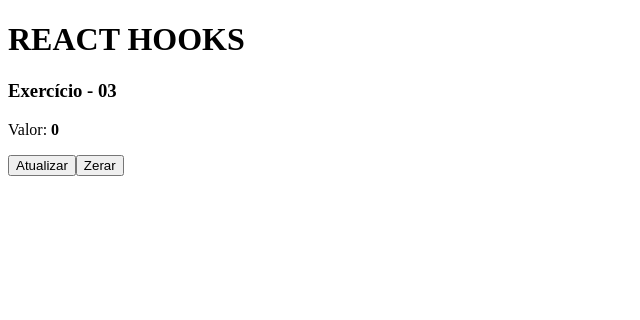
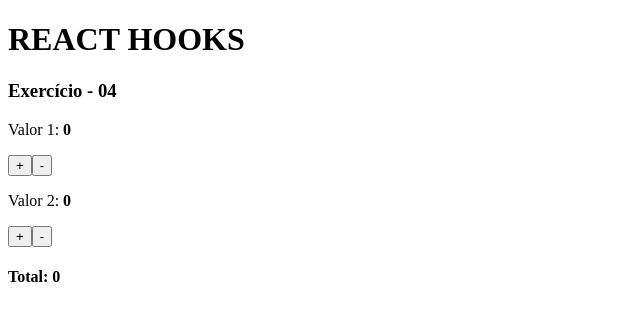
Before and after one commit to AntonielAureliano/react_next_hooks, a React (Vite) app: page / in a window 1280 px wide. Shown: the top 320 px of the page, without its empty margins (0-640 px from the left). Built offline with nearby package versions, Linux system fonts and the light colour scheme.

Commit message:
05_hooks exercício 04.

```diff
--- a/src/App.jsx
+++ b/src/App.jsx
@@ -5,7 +5,8 @@ import React from 'react';
 // import HookState02 from './components/UseState_02';
 // import HookState03 from './components/UseState_03';
 // import HookState04 from './components/UseState_04';
-import HookState05 from './components/UseState_05';
+// import HookState05 from './components/UseState_05';
+import HookState06 from './components/UseState_06';
 
 export default () => {
     return (
@@ -15,7 +16,8 @@ export default () => {
             {/* <HookState02 /> */}
             {/* <HookState03 /> */}
             {/* <HookState04 /> */}
-            <HookState05 />
+            {/* <HookState05 /> */}
+            <HookState06 />
 
         </>
     )
--- a/src/components/UseState_06.jsx
+++ b/src/components/UseState_06.jsx
@@ -0,0 +1,36 @@
+import React from 'react';
+import { useState } from 'react';
+
+import UseState_06a from './UseState_06a';
+
+export default () => {
+    const [valor1, setValor1] = useState(0);
+    const [valor2, setValor2] = useState(0);
+
+     function aumentarValor1() {
+         setValor1(v => v + 5);
+     }
+
+     function diminuirValor1() {
+         setValor1(v => v - 5);
+     }
+
+     function aumentarValor2() {
+         setValor2(v => v + 10);
+     }
+
+     function diminuirValor2() {
+         setValor2(v => v - 10);
+     }
+
+    return(
+        <>
+            <h3>Exercício - 04</h3>
+            <p>Valor 1: <strong>{valor1}</strong></p>
+            <UseState_06a funcao1={aumentarValor1} funcao2={diminuirValor1} />
+            <p>Valor 2: <strong>{valor2}</strong></p>
+            <UseState_06a funcao1={aumentarValor2} funcao2={diminuirValor2} />
+            <h4>Total: {valor1 + valor2}</h4>
+        </>
+    )
+}
--- a/src/components/UseState_06a.jsx
+++ b/src/components/UseState_06a.jsx
@@ -0,0 +1,10 @@
+import React from 'react';
+
+export default ({funcao1, funcao2}) => {
+    return(
+        <>
+            <button onClick={funcao1}>+</button>
+            <button onClick={funcao2}>-</button>
+        </>
+    )
+}
```
Also changed, not shown: src/components/UseState_06b.jsx (deleted).
